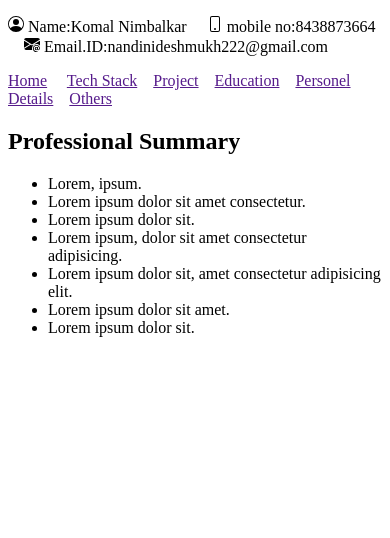
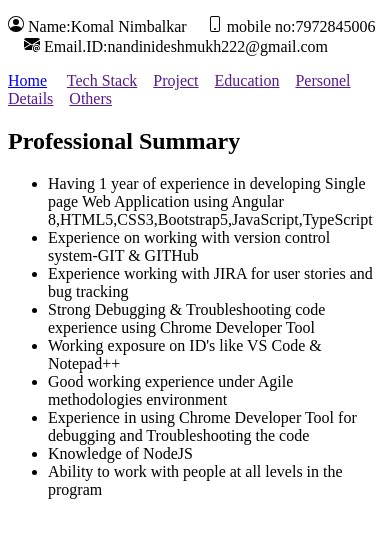
Before and after one commit to nandinideshmukh222/My_Profile, a plain HTML site: page index.html in a window 390 px wide. Drawn offline with Linux system fonts and the light colour scheme.

Commit message:
updated mobile no
updated mobile no

```diff
--- a/index.html
+++ b/index.html
@@ -16,7 +16,7 @@
       <svg xmlns="http://www.w3.org/2000/svg" width="16" height="16" fill="currentColor" class="bi bi-phone" viewBox="0 0 16 16">
         <path d="M11 1a1 1 0 0 1 1 1v12a1 1 0 0 1-1 1H5a1 1 0 0 1-1-1V2a1 1 0 0 1 1-1zM5 0a2 2 0 0 0-2 2v12a2 2 0 0 0 2 2h6a2 2 0 0 0 2-2V2a2 2 0 0 0-2-2z"/>
         <path d="M8 14a1 1 0 1 0 0-2 1 1 0 0 0 0 2"/>
-      </svg> mobile no:8438873664 &nbsp;&nbsp;&nbsp;
+      </svg> mobile no:7972845006 &nbsp;&nbsp;&nbsp;
       <svg xmlns="http://www.w3.org/2000/svg" width="16" height="16" fill="currentColor" class="bi bi-envelope-at-fill" viewBox="0 0 16 16">
         <path d="M2 2A2 2 0 0 0 .05 3.555L8 8.414l7.95-4.859A2 2 0 0 0 14 2zm-2 9.8V4.698l5.803 3.546zm6.761-2.97-6.57 4.026A2 2 0 0 0 2 14h6.256A4.5 4.5 0 0 1 8 12.5a4.49 4.49 0 0 1 1.606-3.446l-.367-.225L8 9.586zM16 9.671V4.697l-5.803 3.546.338.208A4.5 4.5 0 0 1 12.5 8c1.414 0 2.675.652 3.5 1.671"/>
         <path d="M15.834 12.244c0 1.168-.577 2.025-1.587 2.025-.503 0-1.002-.228-1.12-.648h-.043c-.118.416-.543.643-1.015.643-.77 0-1.259-.542-1.259-1.434v-.529c0-.844.481-1.4 1.26-1.4.585 0 .87.333.953.63h.03v-.568h.905v2.19c0 .272.18.42.411.42.315 0 .639-.415.639-1.39v-.118c0-1.277-.95-2.326-2.484-2.326h-.04c-1.582 0-2.64 1.067-2.64 2.724v.157c0 1.867 1.237 2.654 2.57 2.654h.045c.507 0 .935-.07 1.18-.18v.731c-.219.1-.643.175-1.237.175h-.044C10.438 16 9 14.82 9 12.646v-.214C9 10.36 10.421 9 12.485 9h.035c2.12 0 3.314 1.43 3.314 3.034zm-4.04.21v.227c0 .586.227.8.581.8.31 0 .564-.17.564-.743v-.367c0-.516-.275-.708-.572-.708-.346 0-.573.245-.573.791"/>
@@ -24,7 +24,7 @@
 </p>
     <!-- Navigation Section -->
     <nav></nav>
-<a href="">Home</a> &nbsp; &nbsp;
+<a href="#home">Home</a> &nbsp; &nbsp;
 <a href="">Tech Stack</a> &nbsp;&nbsp;
 <a href="">Project</a> &nbsp;&nbsp;
 <a href="">Education</a> &nbsp;&nbsp;
@@ -37,18 +37,33 @@
     <section></section>
 <!-- HOME Section -->
 <section id="home">
-    <h2>Professional Summary</h2>
-    <ul>
-      <li>Lorem, ipsum.</li>
-      <li>Lorem ipsum dolor sit amet consectetur.</li>
-      <li>Lorem ipsum dolor sit.</li>
-      <li>Lorem ipsum, dolor sit amet consectetur adipisicing.</li>
-      <li>Lorem ipsum dolor sit, amet consectetur adipisicing elit.</li>
-      <li>Lorem ipsum dolor sit amet.</li>
-      <li>Lorem ipsum dolor sit.</li>
-    </ul>
-  </section>
-    <!-- Footer section -->
+  <h2>Professional Summary</h2>
+        <ul>
+          <li>
+            Having 1 year of experience in developing Single page Web
+            Application using Angular
+            8,HTML5,CSS3,Bootstrap5,JavaScript,TypeScript
+          </li>
+          <li>
+            Experience on working with version control system-GIT & GITHub
+          </li>
+          <li>
+            Experience working with JIRA for user stories and bug tracking
+          </li>
+          <li>
+            Strong Debugging & Troubleshooting code experience using Chrome
+            Developer Tool
+          </li>
+          <li>Working exposure on ID's like VS Code & Notepad++</li>
+          <li>Good working experience under Agile methodologies environment</li>
+          <li>
+            Experience in using Chrome Developer Tool for debugging and
+            Troubleshooting the code
+          </li>
+          <li>Knowledge of NodeJS</li>
+          <li>Ability to work with people at all levels in the program</li>
+        </ul>
+<!-- Footer section -->
     <footer></footer>
   </body>
 </html>
```
